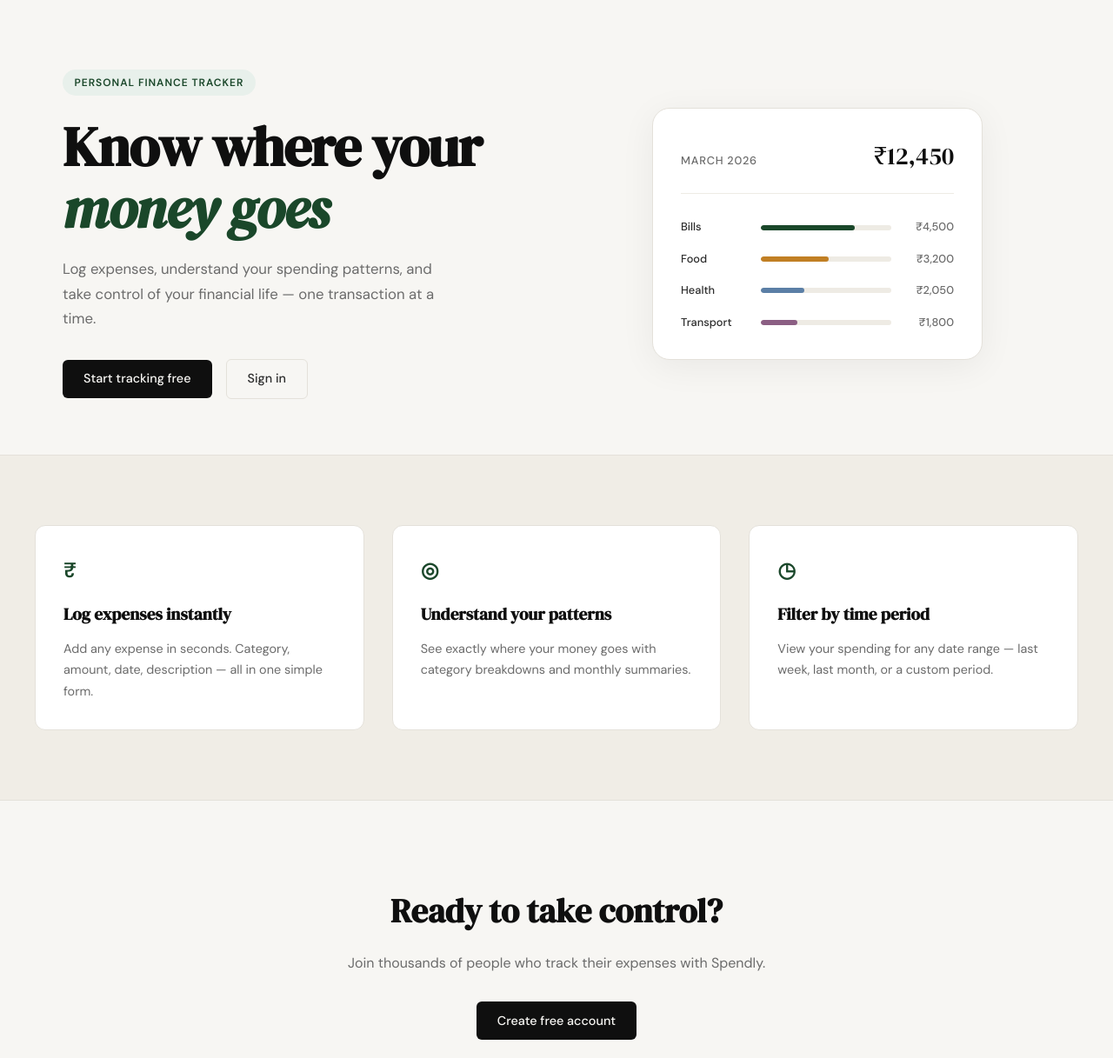
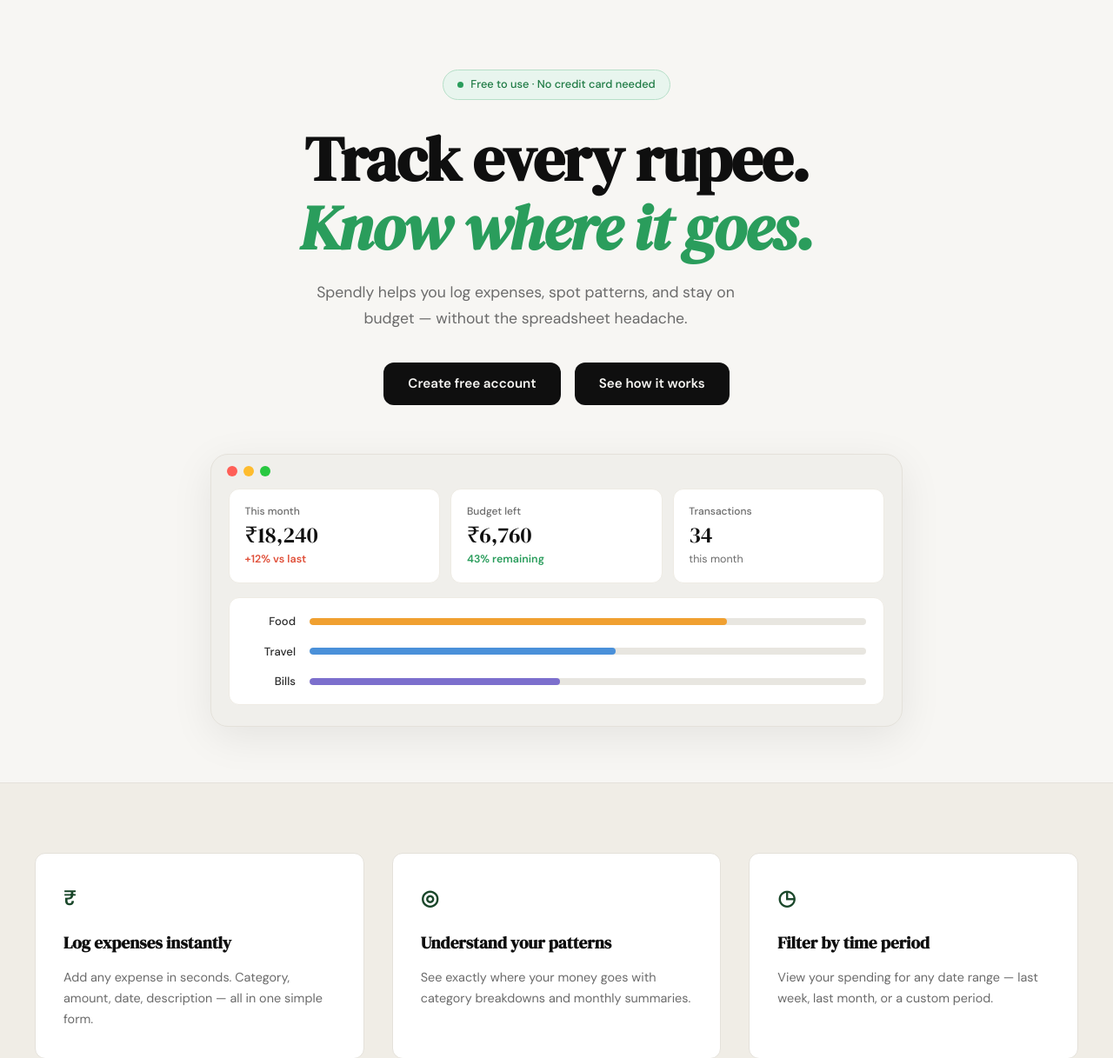
Before and after one commit to AdarshMundra/claude_learn, a Flask app: page / in a window 1280 px wide. Shown: the part 61-1278 px from the top of the page at 87% size. Run offline with Flask 3, Linux system fonts and the light colour scheme.

Commit message:
landing: redesign hero section to match mockup

```diff
--- /dev/null
+++ b/static/css/landing.css
@@ -0,0 +1,244 @@
+/* ------------------------------------------------------------------ */
+/* Hero — overrides the 2-column layout in style.css                  */
+/* ------------------------------------------------------------------ */
+
+.hero {
+    display: flex;
+    flex-direction: column;
+    align-items: center;
+    text-align: center;
+    padding: 5rem 2rem 4rem;
+    max-width: 860px;
+    margin: 0 auto;
+    /* reset grid from style.css */
+    grid-template-columns: unset;
+    gap: unset;
+}
+
+/* ------------------------------------------------------------------ */
+/* Badge pill                                                           */
+/* ------------------------------------------------------------------ */
+
+.hero-pill {
+    display: inline-flex;
+    align-items: center;
+    gap: 0.5rem;
+    background: #e8f5ee;
+    border: 1px solid #b6dfc8;
+    color: #1e7a44;
+    font-size: 0.8rem;
+    font-weight: 500;
+    padding: 0.4rem 1rem;
+    border-radius: 999px;
+    margin-bottom: 1.75rem;
+}
+
+.hero-pill-dot {
+    width: 7px;
+    height: 7px;
+    border-radius: 50%;
+    background: #2a9d5c;
+    flex-shrink: 0;
+}
+
+/* ------------------------------------------------------------------ */
+/* Heading                                                              */
+/* ------------------------------------------------------------------ */
+
+.hero-title {
+    font-family: var(--font-display);
+    font-size: clamp(2.75rem, 6vw, 4.5rem);
+    line-height: 1.1;
+    letter-spacing: -0.02em;
+    color: var(--ink);
+    margin-bottom: 1.25rem;
+}
+
+.hero-title-accent {
+    color: #2a9d5c;
+    font-style: italic;
+}
+
+/* ------------------------------------------------------------------ */
+/* Subtitle                                                             */
+/* ------------------------------------------------------------------ */
+
+.hero-subtitle {
+    font-size: 1.1rem;
+    color: var(--ink-muted);
+    line-height: 1.7;
+    max-width: 520px;
+    margin-bottom: 2.25rem;
+}
+
+/* ------------------------------------------------------------------ */
+/* CTA buttons                                                          */
+/* ------------------------------------------------------------------ */
+
+.hero-actions {
+    display: flex;
+    gap: 1rem;
+    justify-content: center;
+    margin-bottom: 3.5rem;
+}
+
+.hero-cta {
+    display: inline-block;
+    background: var(--ink);
+    color: var(--paper);
+    padding: 0.75rem 1.75rem;
+    border-radius: var(--radius-md);
+    font-family: var(--font-body);
+    font-size: 0.95rem;
+    font-weight: 600;
+    cursor: pointer;
+    border: none;
+    transition: background 0.2s, transform 0.15s;
+    text-decoration: none;
+}
+
+.hero-cta:hover {
+    background: #1a1a1a;
+    transform: translateY(-1px);
+}
+
+/* ------------------------------------------------------------------ */
+/* Browser-chrome mockup card                                           */
+/* ------------------------------------------------------------------ */
+
+.hero-mockup {
+    width: 100%;
+    background: #f0efeb;
+    border: 1px solid var(--border);
+    border-radius: var(--radius-lg);
+    box-shadow: 0 12px 48px rgba(0, 0, 0, 0.08);
+    overflow: hidden;
+}
+
+.mockup-titlebar {
+    display: flex;
+    align-items: center;
+    gap: 7px;
+    padding: 0.85rem 1.1rem;
+}
+
+.tb-dot {
+    width: 12px;
+    height: 12px;
+    border-radius: 50%;
+    flex-shrink: 0;
+}
+
+.tb-red    { background: #ff5f57; }
+.tb-yellow { background: #febc2e; }
+.tb-green  { background: #28c840; }
+
+.mockup-content {
+    padding: 0 1.25rem 1.5rem;
+    display: flex;
+    flex-direction: column;
+    gap: 1rem;
+}
+
+/* ------------------------------------------------------------------ */
+/* Stat tiles                                                            */
+/* ------------------------------------------------------------------ */
+
+.mockup-stats {
+    display: grid;
+    grid-template-columns: repeat(3, 1fr);
+    gap: 0.75rem;
+}
+
+.mockup-stat {
+    background: #ffffff;
+    border: 1px solid var(--border-soft);
+    border-radius: var(--radius-md);
+    padding: 1rem 1.1rem;
+    display: flex;
+    flex-direction: column;
+    gap: 0.2rem;
+    text-align: left;
+}
+
+.mstat-label {
+    font-size: 0.75rem;
+    color: var(--ink-muted);
+    font-weight: 500;
+}
+
+.mstat-value {
+    font-family: var(--font-display);
+    font-size: 1.6rem;
+    color: var(--ink);
+    line-height: 1.1;
+}
+
+.mstat-tag {
+    font-size: 0.78rem;
+    font-weight: 600;
+    margin-top: 0.1rem;
+}
+
+.mstat-red   { color: #e0503a; }
+.mstat-green { color: #2a9d5c; }
+
+.mstat-sub {
+    font-size: 0.78rem;
+    color: var(--ink-muted);
+    margin-top: 0.1rem;
+}
+
+/* ------------------------------------------------------------------ */
+/* Category bars                                                         */
+/* ------------------------------------------------------------------ */
+
+.mockup-bars {
+    background: #ffffff;
+    border: 1px solid var(--border-soft);
+    border-radius: var(--radius-md);
+    padding: 1rem 1.25rem;
+    display: flex;
+    flex-direction: column;
+    gap: 0.85rem;
+}
+
+.mbar-row {
+    display: grid;
+    grid-template-columns: 56px 1fr;
+    align-items: center;
+    gap: 1rem;
+}
+
+.mbar-label {
+    font-size: 0.82rem;
+    font-weight: 500;
+    color: var(--ink-soft);
+    text-align: right;
+}
+
+.mbar-track {
+    height: 8px;
+    background: #e8e6e0;
+    border-radius: 999px;
+    overflow: hidden;
+}
+
+.mbar-fill {
+    height: 100%;
+    border-radius: 999px;
+}
+
+.mbar-orange { background: #f0a030; }
+.mbar-blue   { background: #4a90d9; }
+.mbar-purple { background: #7c6fcd; }
+
+/* ------------------------------------------------------------------ */
+/* Responsive                                                            */
+/* ------------------------------------------------------------------ */
+
+@media (max-width: 600px) {
+    .hero-actions { flex-direction: column; align-items: center; }
+
+    .mockup-stats { grid-template-columns: 1fr; }
+}
--- a/templates/landing.html
+++ b/templates/landing.html
@@ -1,60 +1,69 @@
 {% extends "base.html" %}
 
 {% block title %}Spendly — Track Every Rupee{% endblock %}
+
+{% block head %}
+<link rel="stylesheet" href="{{ url_for('static', filename='css/landing.css') }}">
+{% endblock %}
 
 {% block content %}
 
 <section class="hero">
     <div class="hero-inner">
-        <div class="hero-badge">Personal Finance Tracker</div>
+        <div class="hero-pill">
+            <span class="hero-pill-dot"></span>
+            Free to use · No credit card needed
+        </div>
         <h1 class="hero-title">
-            Know where your<br>
-            <em>money goes</em>
+            Track every rupee.<br>
+            <span class="hero-title-accent">Know where it goes.</span>
         </h1>
         <p class="hero-subtitle">
-            Log expenses, understand your spending patterns,
-            and take control of your financial life —
-            one transaction at a time.
+            Spendly helps you log expenses, spot patterns, and stay
+            on budget — without the spreadsheet headache.
         </p>
         <div class="hero-actions">
-            <a href="{{ url_for('register') }}" class="btn-primary">Start tracking free</a>
-            <a href="{{ url_for('login') }}" class="btn-ghost">Sign in</a>
+            <a href="{{ url_for('register') }}" class="hero-cta">Create free account</a>
+            <a href="#" class="hero-cta">See how it works</a>
         </div>
     </div>
-    <div class="hero-visual">
-        <div class="mock-card">
-            <div class="mock-card-header">
-                <span class="mock-label">March 2026</span>
-                <span class="mock-total">₹12,450</span>
+
+    <div class="hero-mockup">
+        <div class="mockup-titlebar">
+            <span class="tb-dot tb-red"></span>
+            <span class="tb-dot tb-yellow"></span>
+            <span class="tb-dot tb-green"></span>
+        </div>
+        <div class="mockup-content">
+            <div class="mockup-stats">
+                <div class="mockup-stat">
+                    <span class="mstat-label">This month</span>
+                    <span class="mstat-value">₹18,240</span>
+                    <span class="mstat-tag mstat-red">+12% vs last</span>
+                </div>
+                <div class="mockup-stat">
+                    <span class="mstat-label">Budget left</span>
+                    <span class="mstat-value">₹6,760</span>
+                    <span class="mstat-tag mstat-green">43% remaining</span>
+                </div>
+                <div class="mockup-stat">
+                    <span class="mstat-label">Transactions</span>
+                    <span class="mstat-value">34</span>
+                    <span class="mstat-sub">this month</span>
+                </div>
             </div>
-            <div class="mock-bars">
-                <div class="mock-bar-row">
-                    <span class="mock-cat">Bills</span>
-                    <div class="mock-bar-track">
-                        <div class="mock-bar" style="width: 72%"></div>
-                    </div>
-                    <span class="mock-amt">₹4,500</span>
+            <div class="mockup-bars">
+                <div class="mbar-row">
+                    <span class="mbar-label">Food</span>
+                    <div class="mbar-track"><div class="mbar-fill mbar-orange" style="width: 75%"></div></div>
                 </div>
-                <div class="mock-bar-row">
-                    <span class="mock-cat">Food</span>
-                    <div class="mock-bar-track">
-                        <div class="mock-bar mock-bar-2" style="width: 52%"></div>
-                    </div>
-                    <span class="mock-amt">₹3,200</span>
+                <div class="mbar-row">
+                    <span class="mbar-label">Travel</span>
+                    <div class="mbar-track"><div class="mbar-fill mbar-blue" style="width: 55%"></div></div>
                 </div>
-                <div class="mock-bar-row">
-                    <span class="mock-cat">Health</span>
-                    <div class="mock-bar-track">
-                        <div class="mock-bar mock-bar-3" style="width: 33%"></div>
-                    </div>
-                    <span class="mock-amt">₹2,050</span>
-                </div>
-                <div class="mock-bar-row">
-                    <span class="mock-cat">Transport</span>
-                    <div class="mock-bar-track">
-                        <div class="mock-bar mock-bar-4" style="width: 28%"></div>
-                    </div>
-                    <span class="mock-amt">₹1,800</span>
+                <div class="mbar-row">
+                    <span class="mbar-label">Bills</span>
+                    <div class="mbar-track"><div class="mbar-fill mbar-purple" style="width: 45%"></div></div>
                 </div>
             </div>
         </div>
```
